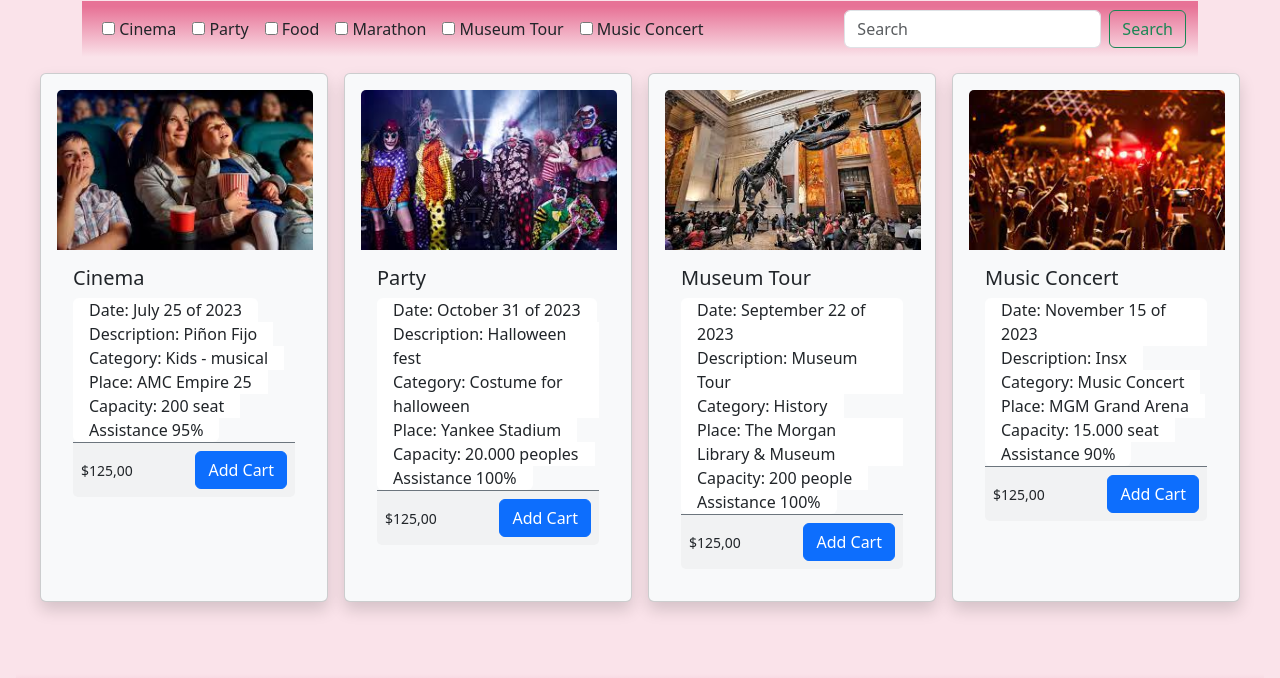
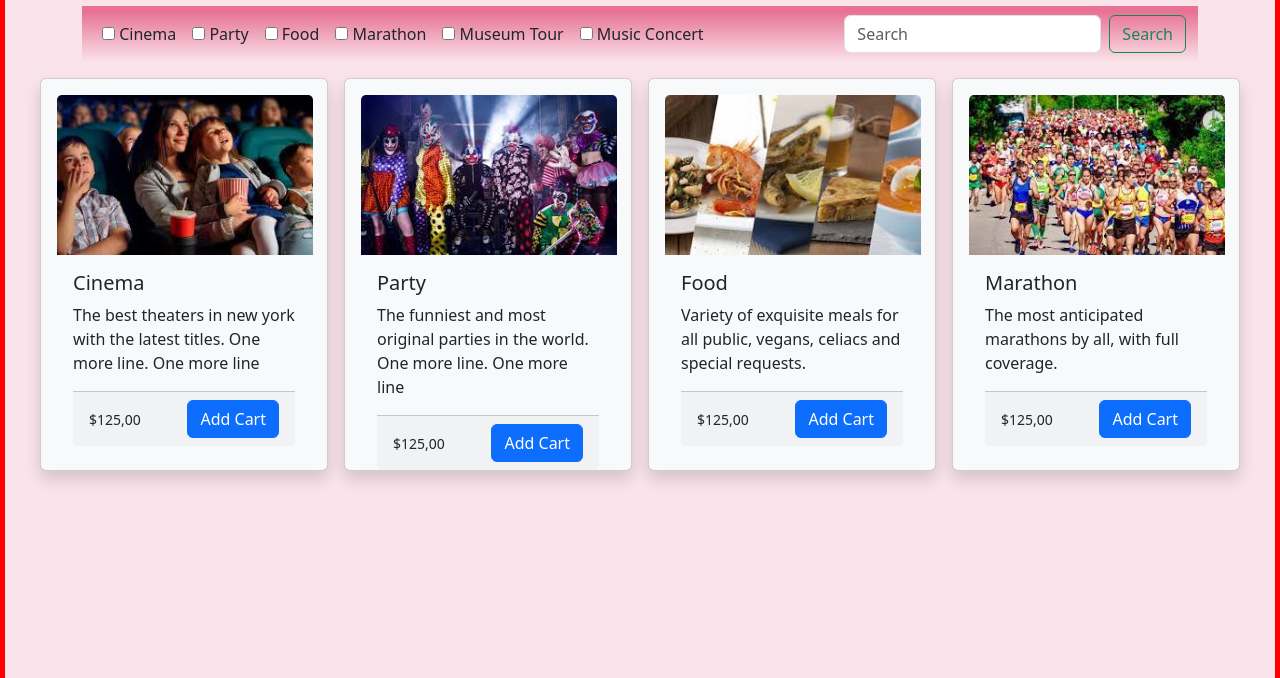
Before and after one commit to JaCastro125/AmazingEvents_CASTRO, a plain HTML site: page pages/upcomingEvents.html in a window 1280 px wide. Shown: the part 133-811 px from the top of the page. Drawn offline with nearby package versions, Linux system fonts and the light colour scheme.

Commit message:
correccion precio y boton de cards (2)

```diff
--- a/css/style.css
+++ b/css/style.css
@@ -1,6 +1,21 @@
-ul {
+body {
+  background-color: #fae3ea;
   display: flex;
-  align-items: center;
+  flex-wrap: nowrap;
+  align-content: space-between;
+  justify-content: space-around;
+  align-items: stretch;
+  flex-direction: column;
+  min-height: 150vh;
+
+  border: 5px solid red;
+}
+
+/*------------------------------------------ SLIDER -*/
+
+.colorslider {
+  background-color: #e77296;
+  color: white;
 }
 
 .previous {
@@ -34,14 +49,10 @@ ul {
   align-items: center;
 }
 
-.degradadofooter {
-  background: rgb(231, 114, 150);
-  background: linear-gradient(
-    0deg,
-    rgba(231, 114, 150, 1) 9%,
-    rgba(250, 227, 234, 1) 90%
-  );
-}
+/*-------------------------------------------------- MAIN-*/
+
+/*---------------------- CAJA DE CHECKBOX -*/
+
 .degradadotop {
   background: rgb(250, 227, 234);
   background: linear-gradient(
@@ -50,25 +61,68 @@ ul {
     rgba(231, 114, 150, 1) 90%
   );
 }
-.degradafondo {
-  background: rgb(216, 5, 100);
-  background: linear-gradient(
-    0deg,
-    rgba(216, 5, 100, 1) 0%,
-    rgba(255, 236, 215, 0.73) 75%
-  );
+
+/*-------------------------------- CARDS -*/
+
+.justificadocards{
+  display: flex;
+  flex-wrap: wrap;
+  justify-content: space-evenly;
 }
-.colorslider {
-  background-color: #e77296;
-  color: white;
+.j-cards{
+  display: flex;
+  flex-wrap: wrap;
+  align-items: center;
+  justify-content: space-evenly;
 }
-body {
-  background-color: #fae3ea;
+.card-footer{
+  display: flex;
+  align-items: center;
+  justify-content: space-between;
+}
+
+.cajafotos {
+  width: 16rem;
+  height: 10rem;
+  object-fit: cover;
+}
+
+.cajafotosp {
+  width: 10rem;
+  height: 10rem;
+  object-fit: cover;
 }
 
 .contenido {
   display: flex;
   align-items: flex-start;
+}
+
+.card-body{
+  margin: 0rem !important;
+  padding-bottom: 0rem!important;
+}
+
+.card{
+  padding-bottom: 0rem!important;
+}
+
+/*------------------------------- TABLAS -*/
+
+.colorbordetabla {
+  border-style: solid;
+  border-color: black;
+}
+
+.titulotabla {
+  background-color: rgb(218, 165, 165);
+}
+
+/*------------------------------- LISTAS -*/
+
+ul {
+  display: flex;
+  align-items: center;
 }
 
 li {
@@ -79,30 +133,17 @@ li {
   --bs-list-group-item-padding-y: 0rem;
 }
 
-.precioboton {
-  display: flex;
-  justify-content: space-between;
-  align-items: center;
-  padding: 0.5rem;
+/*-------------------------------------------------- NAV FOOTER -*/
+
+.degradadofooter {
+  background: rgb(231, 114, 150);
+  background: linear-gradient(
+    0deg,
+    rgba(231, 114, 150, 1) 9%,
+    rgba(250, 227, 234, 1) 90%
+  );
 }
 
-.cajafotos{
-  width: 16rem;
-  height: 10rem;
-  object-fit: cover;
+footer {
+  margin-top: auto;
 }
-
-.cajafotosp{
-  width: 10rem;
-  height: 10rem;
-  object-fit: cover;
-}
-
-.colorbordetabla{
-  border-style: solid;
-  border-color: black;
-}
-
-.titulotabla{
-  background-color: rgb(218, 165, 165);
-}
--- a/pages/upcomingEvents.html
+++ b/pages/upcomingEvents.html
@@ -103,73 +103,48 @@
         </div>
         <div class="contanier mt-3">
             <div class="d-flex flex-wrap gap-3 justify-content-center">
-                <div class="card shadow p-3 mb-5 bg-body-tertiary rounded" style="width: 18rem;">
+                <div class="card shadow p-3 bg-body-tertiary rounded" style="width: 18rem;">
                     <img src="../images/Cinema.jpg" class="card-img-top cajafotos" alt="cinema">
                     <div class="card-body">
                         <h5 class="card-title">Cinema</h5>
-                        <ul class="list-group contenido">
-                            <li class="list-group-item border-0">Date: July 25 of 2023</li>
-                            <li class="list-group-item border-0">Description: Piñon Fijo</li>
-                            <li class="list-group-item border-0">Category: Kids - musical</li>
-                            <li class="list-group-item border-0">Place: AMC Empire 25</li>
-                            <li class="list-group-item border-0">Capacity: 200 seat</li>
-                            <li class="list-group-item border-0">Assistance 95%</li>
-                        </ul>
-                        <div class="card-footer border-secondary precioboton align-content-around">
+                        <p class="card-text">The best theaters in new york with the latest titles. One more line. One
+                            more line</p>
+                        <div class="card-footer">
                             <small>$125,00</small>
                             <a href="#" class="btn btn-primary">Add Cart</a>
                         </div>
                     </div>
                 </div>
-                <div class="card shadow p-3 mb-5 bg-body-tertiary rounded" style="width: 18rem;">
+                <div class="card shadow p-3 bg-body-tertiary rounded" style="width: 18rem;">
                     <img src="../images/Costume_Party.jpg" class="card-img-top cajafotos" alt="party">
                     <div class="card-body">
                         <h5 class="card-title">Party</h5>
-                        <ul class="list-group contenido">
-                            <li class="list-group-item border-0">Date: October 31 of 2023</li>
-                            <li class="list-group-item border-0">Description: Halloween fest</li>
-                            <li class="list-group-item border-0">Category: Costume for halloween</li>
-                            <li class="list-group-item border-0">Place: Yankee Stadium</li>
-                            <li class="list-group-item border-0">Capacity: 20.000 peoples</li>
-                            <li class="list-group-item border-0">Assistance 100%</li>
-                        </ul>
-                        <div class="card-footer border-secondary precioboton align-content-around">
+                        <p class="card-text">The funniest and most original parties in the world. One more line. One
+                            more line</p>
+                        <div class="card-footer">
                             <small>$125,00</small>
                             <a href="#" class="btn btn-primary">Add Cart</a>
                         </div>
                     </div>
                 </div>
-                <div class="card shadow p-3 mb-5 bg-body-tertiary rounded" style="width: 18rem;">
-                    <img src="../images/Museum_Tour.jpg" class="card-img-top cajafotos" alt="museum">
+                <div class="card shadow p-3 bg-body-tertiary rounded" style="width: 18rem;">
+                    <img src="../images/Food_Fair.jpg" class="card-img-top cajafotos" alt="food">
                     <div class="card-body">
-                        <h5 class="card-title">Museum Tour</h5>
-                        <ul class="list-group contenido">
-                            <li class="list-group-item border-0">Date: September 22 of 2023</li>
-                            <li class="list-group-item border-0">Description: Museum Tour</li>
-                            <li class="list-group-item border-0">Category: History</li>
-                            <li class="list-group-item border-0">Place: The Morgan Library & Museum</li>
-                            <li class="list-group-item border-0">Capacity: 200 people</li>
-                            <li class="list-group-item border-0">Assistance 100%</li>
-                        </ul>
-                        <div class="card-footer border-secondary precioboton align-content-around">
+                        <h5 class="card-title">Food</h5>
+                        <p class="card-text">Variety of exquisite meals for all public, vegans, celiacs and special
+                            requests.</p>
+                        <div class="card-footer">
                             <small>$125,00</small>
                             <a href="#" class="btn btn-primary">Add Cart</a>
                         </div>
                     </div>
                 </div>
-                <div class="card shadow p-3 mb-5 bg-body-tertiary rounded" style="width: 18rem;">
-                    <img src="../images/Music_Concert.jpg" class="card-img-top cajafotos" alt="music">
+                <div class="card shadow p-3 bg-body-tertiary rounded" style="width: 18rem;">
+                    <img src="../images/Marathon.jpg" class="card-img-top cajafotos" alt="marathon">
                     <div class="card-body">
-                        <h5 class="card-title">Music Concert</h5>
-                        <ul class="list-group contenido">
-                            <li class="list-group-item border-0">Date: November 15 of 2023</li>
-                            <li class="list-group-item border-0">Description: Insx</li>
-                            <li class="list-group-item border-0">Category: Music Concert</li>
-                            <li class="list-group-item border-0">Place: MGM Grand Arena</li>
-                            <li class="list-group-item border-0">Capacity: 15.000 seat</li>
-                            <li class="list-group-item border-0">Assistance 90%</li>
-                        </ul>
-                        <div class="card-footer border-secondary precioboton align-content-around">
+                        <h5 class="card-title">Marathon</h5>
+                        <p class="card-text">The most anticipated marathons by all, with full coverage.</p>
+                        <div class="card-footer">
                             <small>$125,00</small>
                             <a href="#" class="btn btn-primary">Add Cart</a>
                         </div>
```
Also changed, not shown: pages/contact.html (+5 -5 lines), pages/pastEvents.html (+18 -43 lines), pages/stats.html (+1 -1 lines).
